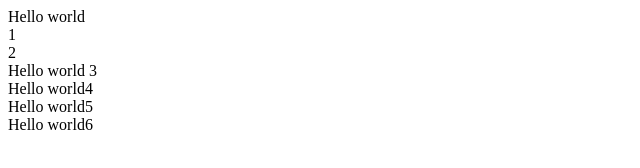
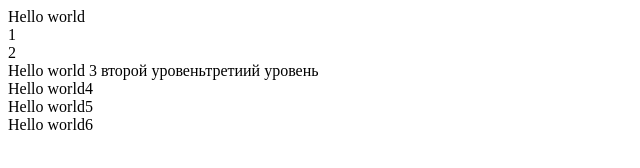
Before and after one commit to Searcher865/searcher865.github.io, a plain HTML site: page index.html in a window 1280 px wide. Shown: the whole page, without its empty margins (0-640 px from the left). Drawn offline with Linux system fonts and the light colour scheme.

Commit message:
Update index.html

```diff
--- a/index.html
+++ b/index.html
@@ -1,7 +1,7 @@
 <div>Hello world</div>
 <div>1</div>
 <div>2</div>
-<div>Hello world 3</div>
+<div>Hello world 3 <span>второй уровень<span>третиий уровень</span</span></div>
 <div>Hello world4</div>
 <div>Hello world5</div>
 <div>Hello world6</div>
```
